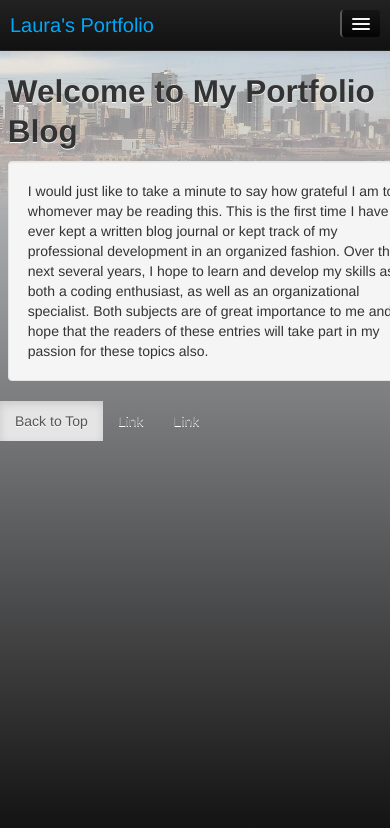
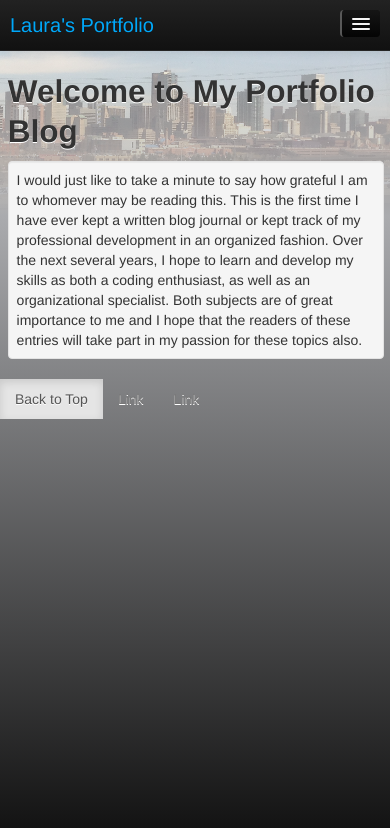
Before and after one commit to LauraR6561/Laurar6561.github.io, a Jekyll site: the page built from _posts/2014-05-21-InitialPost.html, in a window 390 px wide. Shown: the top 828 px of the page. Built offline with Jekyll 4.4.1, drawn with Linux system fonts in a browser that asks for light colours; Markdown is read by kramdown in place of the engine named in the settings.

Commit message:
changed blog entry padding

```diff
--- a/css/template.css
+++ b/css/template.css
@@ -69,7 +69,8 @@ filter: progid:DXImageTransform.Microsoft.gradient( startColorstr='#00000000', e
 
 }
     .blog-entry {
-    width: 96%;
+    width: 92%;
+    padding:2%;
     margin-left: 2%;
     float:none;
     }
```
